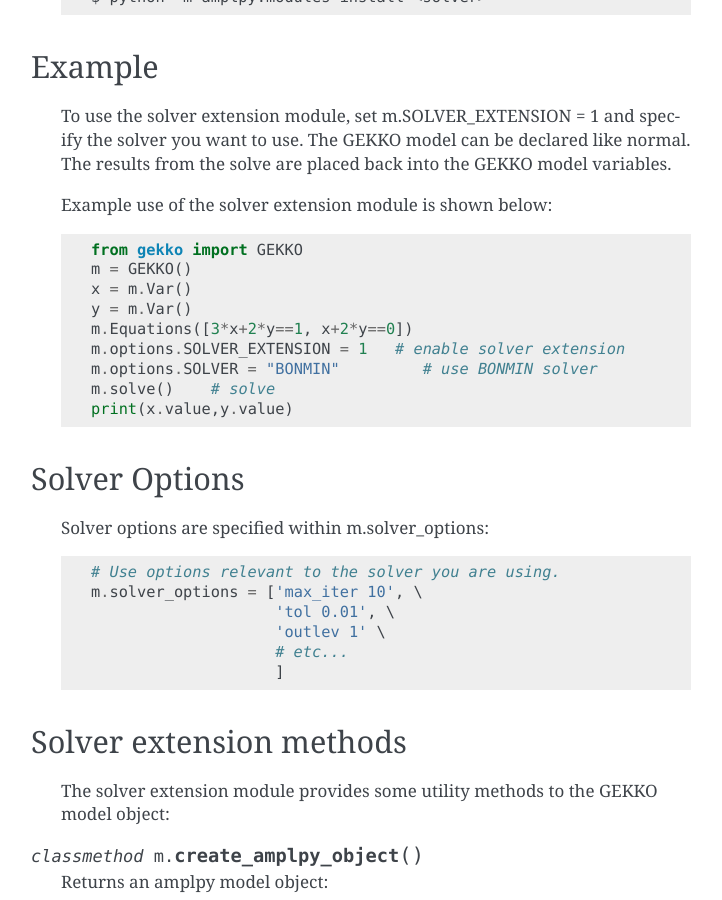
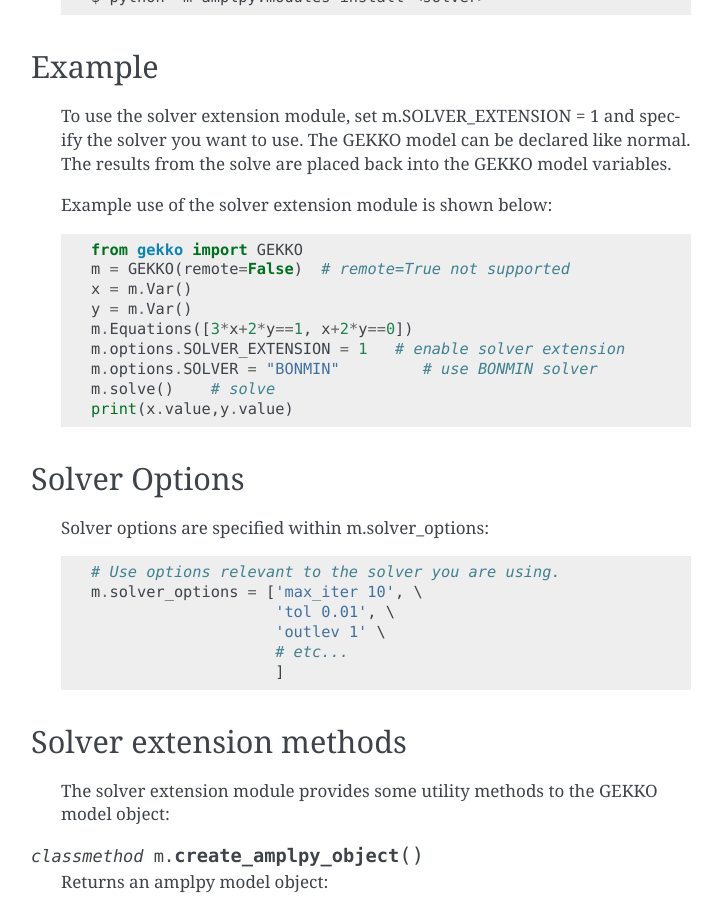
Before and after one commit to BYU-PRISM/GEKKO, a Sphinx documentation site: the page built from docs/solver_extension.rst, in a window 1280 px wide and 900 px high, scrolled down 662 px. Shown: the whole window, without its empty margins (389-1111 px from the left). Built offline with Sphinx 7.4.7, drawn with Linux system fonts in a browser that asks for light colours.

Commit message:
Update solver_extension.rst

```diff
--- a/docs/solver_extension.rst
+++ b/docs/solver_extension.rst
@@ -40,7 +40,7 @@
     Example use of the solver extension module is shown below::
 
         from gekko import GEKKO
-        m = GEKKO()
+        m = GEKKO(remote=False)  # remote=True not supported
         x = m.Var()
         y = m.Var()
         m.Equations([3*x+2*y==1, x+2*y==0])
```
